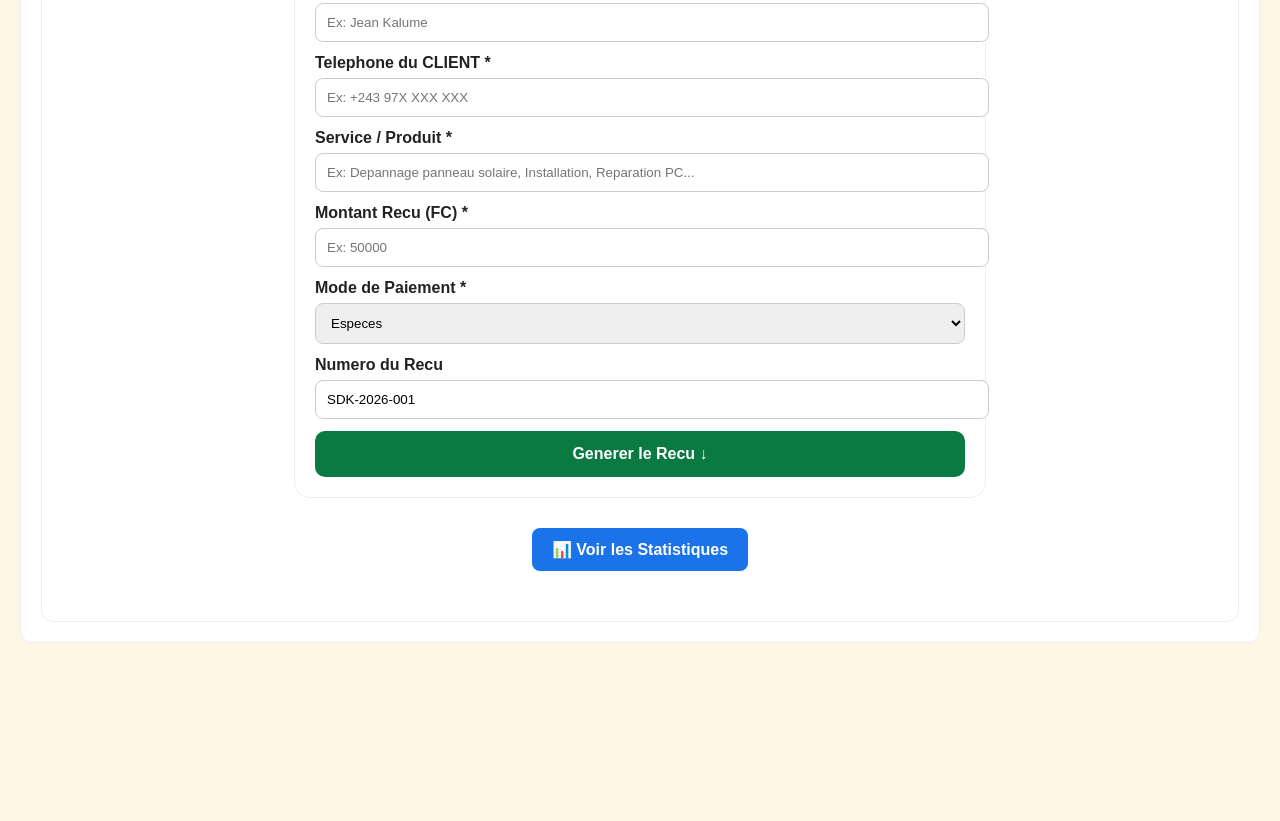
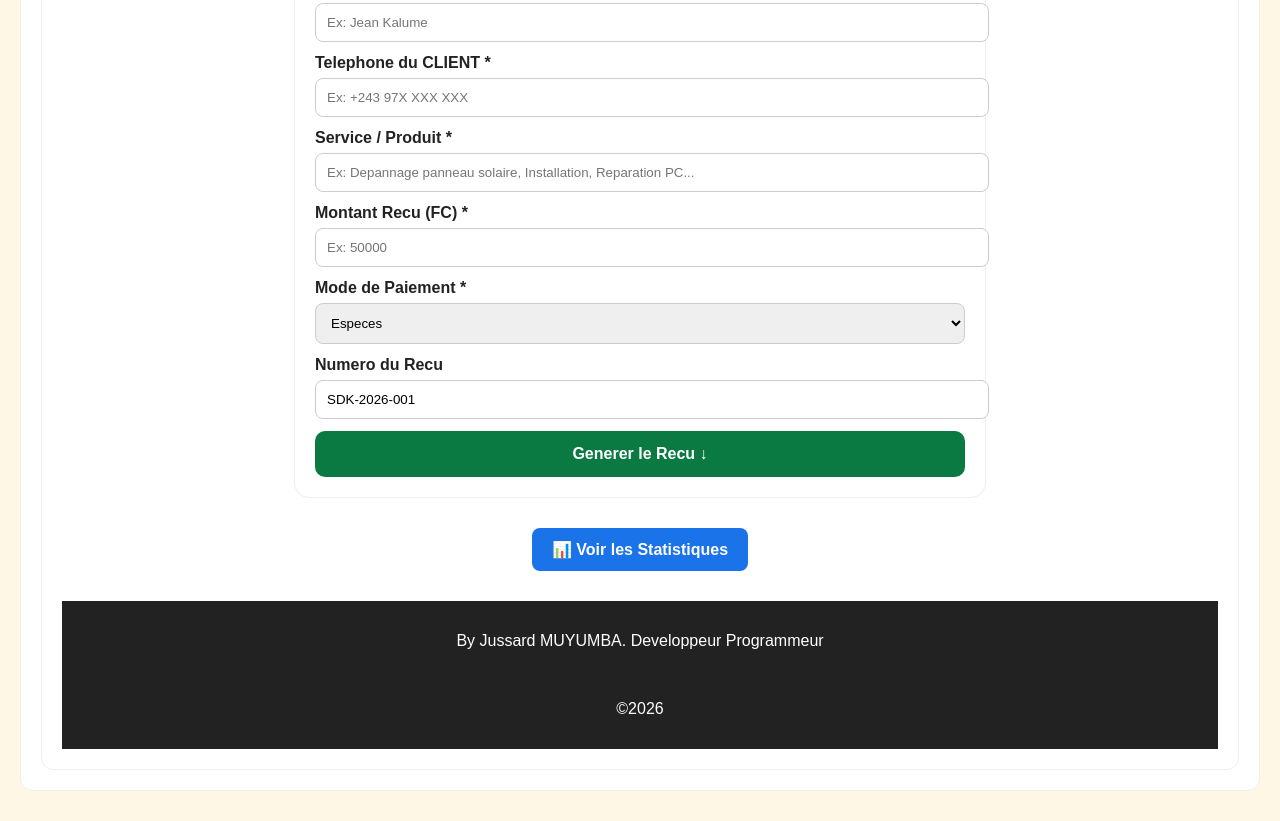
Before and after one commit to jussardmuyumba/Solar-Detect-Kalemie, a plain HTML site: page index.html in a window 1280 px wide. Shown: the part 5544-6365 px from the top of the page. Before the commit the page ends 6217 px from the top, so only its background shows below. Drawn offline with Linux system fonts and the light colour scheme.

Commit message:
Update index.html

```diff
--- a/index.html
+++ b/index.html
@@ -366,7 +366,16 @@ function imprimerRecu(){
     📊 Voir les Statistiques
   </a>
 </div>
-</body>
+
+<!-- La signature du développeur-->
+
+	<footer>
+<p>By Jussard MUYUMBA. Developpeur Programmeur</p>
+  <br>
+
+
+  <p>©2026</p>
+</div>
 
 
 </body>
```
